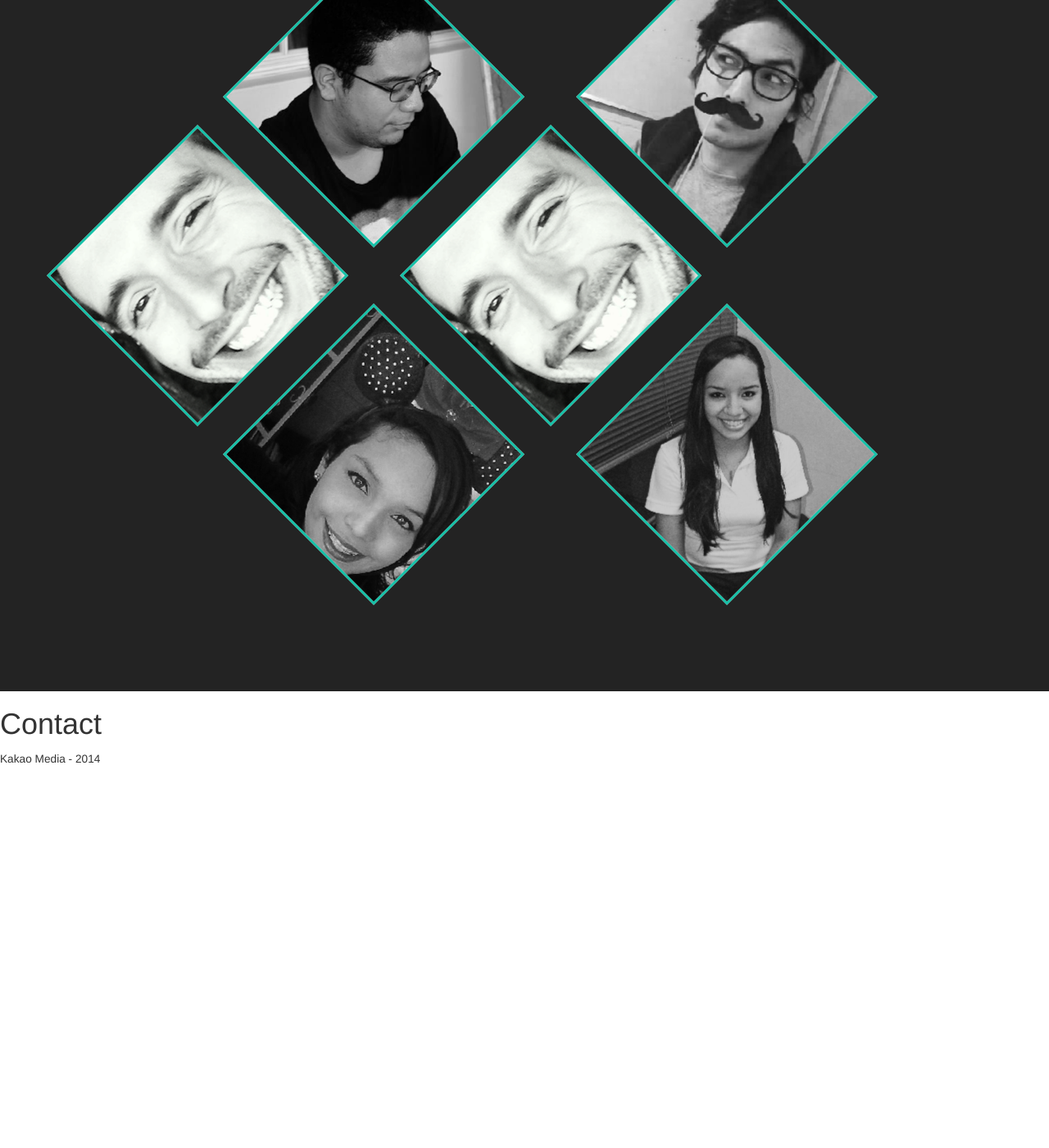
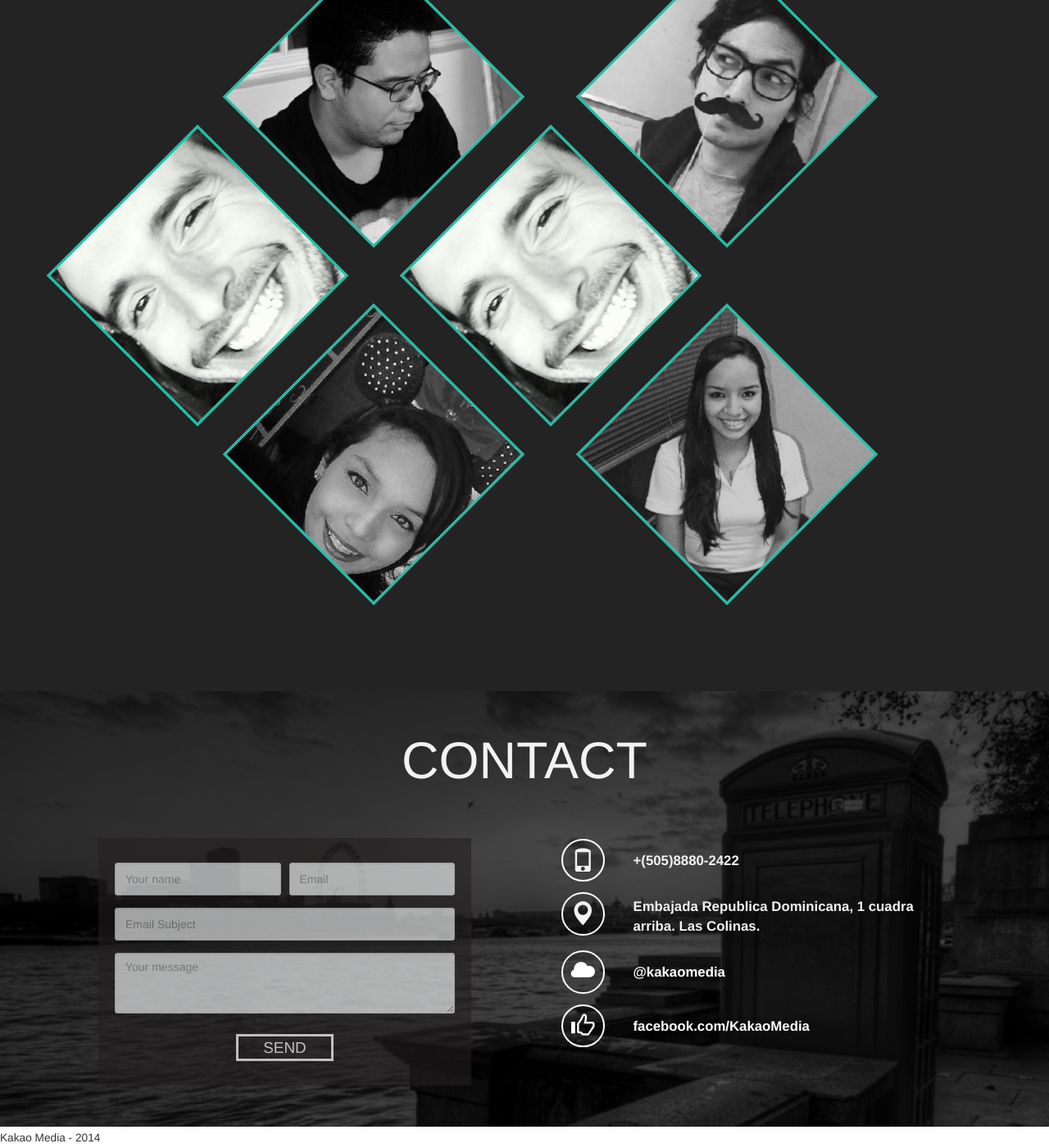
Before and after one commit to KakaoMedia/kakaomedia.github.io, a Jekyll site: the page built from index.html, in a window 1280 px wide and 1400 px high, scrolled down 6056 px. Shown: the whole window at 82% size. Built offline with Jekyll 4.4.1, drawn with Linux system fonts in a browser that asks for light colours; Markdown is read by kramdown in place of the engine named in the settings; before the commit the page ends 6994 px from its top, so only the background shows below that.

Commit message:
Creación Sección "Contacto"

```diff
--- /dev/null
+++ b/_data/contact.yml
@@ -0,0 +1,15 @@
+- value: '+(505)8880-2422'
+  icon:  'glyphicon-phone'
+  url:   ''
+
+- value: 'Embajada Republica Dominicana, 1 cuadra arriba. Las Colinas.'
+  icon:  'glyphicon-map-marker'
+  url:   ''
+
+- value: '@kakaomedia'
+  icon:  'glyphicon-cloud'
+  url:   'https://twitter.com/@kakaomedia'
+
+- value: 'facebook.com/KakaoMedia'
+  icon:  'glyphicon-thumbs-up'
+  url:   'https://facebook.com/kakaoMedia'
--- a/_includes/contact.html
+++ b/_includes/contact.html
@@ -1 +1,54 @@
-<h1>Contact</h1>
+<div class="darker"></div>
+<div class="container">
+	<div class="lead">
+		<h2>CONTACT</h2>
+	</div>
+	<div class="lead info_list">
+		<div class="row">
+			<div class="col-md-6 col-sm-6 col-xs-12 form_container">
+				<form class="form-horizontal" role="form">
+					<div class="form-group">
+						<div class="col-sm-6">
+					  		<input type="text" class="form-control" placeholder="Your name">
+						</div>
+						<div class="col-sm-6">
+							<input type="email" class="form-control" placeholder="Email">
+						</div>
+					</div>
+					<div class="form-group">
+						<div class="col-sm-12">
+							<input type="text" class="form-control" placeholder="Email Subject">
+						</div>
+					</div>
+					<div class="form-group">
+						<div class="col-sm-12">
+							<textarea class="form-control" rows="3" placeholder="Your message"></textarea>
+						</div>
+					</div>
+					<div class="form-group">
+						<div class="col-sm-12">
+							<button class="btn">SEND</button>
+						</div>
+					</div>
+				</form>
+			</div>
+			<div class="col-md-6 col-sm-6 col-xs-12 info_container">
+				{% for item in site.data.contact %}
+					{% if item.url == "" or item.url == nil %}
+						<div class="col-md-12 col-sm-6 col-xs-12">
+							<div class="col-md-2"><span class="glyphicon {{ item.icon }} img-circle"></span></div>
+							<div class="col-md-9 info_value"><p>{{ item.value }}</p></div>
+						</div>
+					{% else %}
+						<div class="col-md-12 col-sm-6 col-xs-12">
+							<a href="{{ item.url }}">
+								<div class="col-md-2"><span class="glyphicon {{ item.icon }} img-circle"></span></div>
+								<div class="col-md-9 info_value"><p>{{ item.value }}</p></div>
+							</a>
+						</div>
+					{% endif %}
+				{% endfor %}
+			</div>
+		</div>
+	</div>
+</div>
--- a/css/style.css
+++ b/css/style.css
@@ -87,8 +87,6 @@ header a, header a:visited {  color: #FFF;  }
 	-moz-background-size: cover;
 	-webkit-background-size: cover;
 }
-
-	#front_page:after { border-top-color: #333;	}
 
 #front_page .main_title {
 	font-size: 10em;
@@ -563,3 +561,166 @@ header a, header a:visited {  color: #FFF;  }
 	}
 
 }
+
+
+
+
+
+/*------------------------------------*\
+	$CONTACT
+\*------------------------------------*/
+#contact {
+	background: url("../img/contact.png") no-repeat center center;
+	background-size: cover;
+	color: #F2F2F2;
+	padding: 30px 15px;
+
+	-o-background-size: cover;
+	-moz-background-size: cover;
+	-webkit-background-size: cover;
+}
+
+#contact h2 {
+	font-size: 3em;
+	margin-bottom: 60px;
+}
+
+#contact .form_container {
+	padding-left: 50px;
+	padding-right: 50px;
+}
+
+#contact form {
+	background-color: rgba(35, 31, 32, 0.8);
+	margin: 0 15px;
+	opacity: 0.7;
+	padding: 30px 30px 15px;
+}
+
+#contact .form-group div {
+	padding-left: 5px;
+	padding-right: 5px;
+}
+
+#contact form input {
+	height: 40px;
+}
+
+#contact form input, #contact form textarea {
+	background-color: #E6E7E8;
+	border-radius: 3px;
+	color: #404041;
+
+	-o-border-radius: 3px;
+	-mz-border-radius: 3px;
+	-webkit-border-radius: 3px;
+}
+
+#contact form textarea { resize: vertical; }
+
+#contact form button {
+	background: none;
+	border: 3px solid #FFF;
+	border-radius: 0;
+	color: #FFF;
+	font-size: 0.9em;
+	margin-top: 10px;
+	padding: 0 30px;
+
+	-o-border-radius: 0;
+	-mz-border-radius: 0;
+	-webkit-border-radius: 0;
+}
+
+#contact form button:hover { border-color: #30BAA4; }
+
+input::-webkit-input-placeholder { color: #404041; }
+input::-moz-placeholder { color: #404041; }
+input:-moz-placeholder { color: #404041; }
+input:-ms-input-placeholder { color: #404041; }
+
+#contact .info_container {
+	font-size: 0.8em;
+	font-weight: bold;
+	text-align: left;
+}
+
+#contact .info_container .glyphicon {
+	border: 2px solid #FFF;
+	font-size: 1.7em;
+	margin-right: 10px;
+	padding: 10px;
+}
+
+#contact .info_container .info_value {
+	margin-left: 15px;
+	padding: 16px 0;
+}
+
+#contact .info_container>div:nth-child(2) .info_value { padding: 7px 0; }
+
+#contact .info_container a {
+	color: #FFF;
+}
+
+#contact .info_container a:hover, #contact .info_container a:hover .glyphicon {
+	border-color: #30BAA4;
+	color: #30BAA4;
+	text-decoration: none;
+}
+
+@media screen and (min-width: 992px) and (max-width: 1199px) {
+	#contact .row>div {
+		padding: 0 20%;
+		width: 100%;
+	}
+
+	#contact .form_container { margin-bottom: 40px; }
+}
+
+@media screen and (max-width: 991px) {
+	#contact .row>div {
+		width: 100%;
+	}
+
+	#contact .form_container { margin-bottom: 40px; }
+
+	#contact .info_container>div {
+		width: 100%;
+	}
+
+	#contact .info_container div div:first-child {
+		float: left;
+	}
+
+	#contact .info_container>div:nth-child(2) .info_value {
+		padding: 20px 0;
+	}
+}
+
+@media screen and (max-width: 767px) {
+	#contact .row>div {
+		font-size: 1em;
+	}
+
+	#contact .form_container {
+		padding-left: 15px;
+		padding-right: 15px;
+	}
+
+	#contact .form_container .form-group:first-child div:first-child {
+		margin-bottom: 15px;
+	}
+}
+
+@media screen and (max-width: 671px) {
+	#contact .info_container>div:nth-child(2) .info_value {
+		padding: 8px 0;
+	}
+}
+
+@media screen and (max-width: 451px) {
+	#contact .row>div {
+		font-size: 0.8em;
+	}
+}
--- a/index.html
+++ b/index.html
@@ -49,7 +49,7 @@ title: Kakao Media Web Site
 	{% include team.html %}
 </div>
 
-<div id="contact">
+<div id="contact" class="main">
 	{% include contact.html %}
 </div>
 
```
